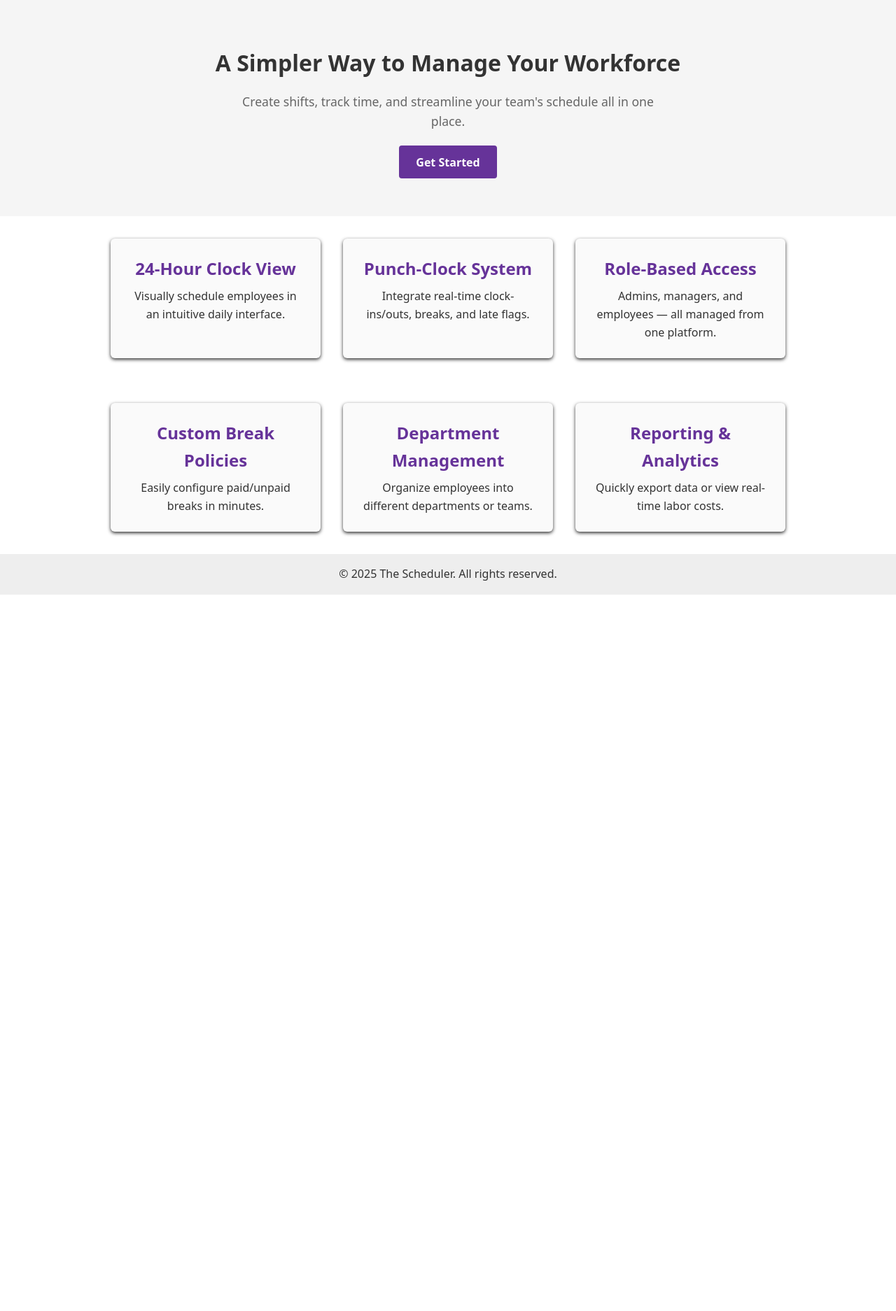
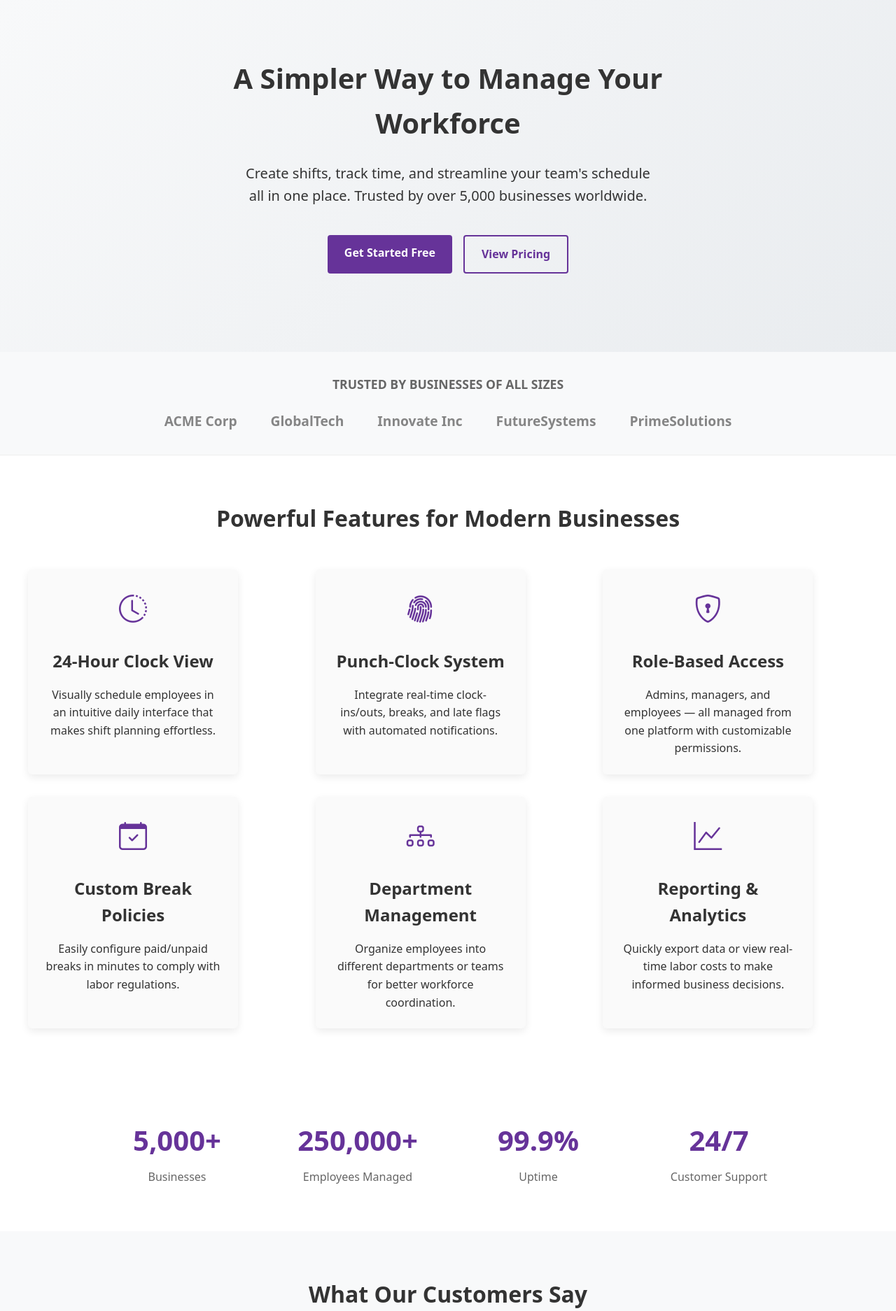
Before and after one commit to hansdevs/EmployeeScheduler, a Flask app: page / in a window 1280 px wide. Shown: the part 66-1940 px from the top of the page at 70% size. Before the commit the page ends 916 px from the top, so only its background shows below. Run offline with Flask 3, Linux system fonts and the light colour scheme.

Commit message:
main menu page now overhauled

```diff
--- a/scheduler_app/static/pages/index.html
+++ b/scheduler_app/static/pages/index.html
@@ -2,16 +2,15 @@
 <html lang="en">
 <head>
   <meta charset="UTF-8" />
-  <title>The Scheduler - Landing Page</title>
-  <!-- Use an absolute path to your CSS (assuming it's in /static/styles/pages.css) -->
+  <title>The Scheduler - Workforce Management Solution</title>
   <link rel="stylesheet" href="/styles/pages.css" />
+  <link rel="stylesheet" href="https://cdn.jsdelivr.net/npm/bootstrap-icons@1.10.0/font/bootstrap-icons.css">
 </head>
 <body>
   <header class="header">
     <nav class="navbar">
       <div class="logo">The Scheduler</div>
       <div class="nav-actions">
-        <!-- Link to About Us page using /pages/about.html -->
         <a href="/pages/about.html" class="nav-link">About Us</a>
         <a href="/pages/plans.html" class="nav-link">Plans</a>
         <button id="themeToggle" class="dark-mode-toggle">Toggle Dark Mode</button>
@@ -19,47 +18,203 @@
     </nav>
   </header>
 
-  <main class="hero">
+  <main>
+    <section class="hero">
+      <div class="hero-content">
         <h1 class="hero-title">A Simpler Way to Manage Your Workforce</h1>
         <p class="hero-subtitle">
           Create shifts, track time, and streamline your team's schedule all in one place.
+          Trusted by over 5,000 businesses worldwide.
         </p>
-    <!-- Link to getstarted.html under /pages/ -->
-    <a href="/pages/getstarted.html" class="cta-button">Get Started</a>
-  </main>
-
-  <section class="features">
-    <div class="feature-card">
-      <h2>24-Hour Clock View</h2>
-      <p>Visually schedule employees in an intuitive daily interface.</p>
+        <div class="hero-buttons">
+          <a href="/pages/getstarted.html" class="cta-button">Get Started Free</a>
+          <a href="/pages/plans.html" class="secondary-cta">View Pricing</a>
         </div>
-    <div class="feature-card">
-      <h2>Punch-Clock System</h2>
-      <p>Integrate real-time clock-ins/outs, breaks, and late flags.</p>
-    </div>
-    <div class="feature-card">
-      <h2>Role-Based Access</h2>
-      <p>Admins, managers, and employees — all managed from one platform.</p>
       </div>
     </section>
 
-  <section class="features">
-    <div class="feature-card">
-      <h2>Custom Break Policies</h2>
-      <p>Easily configure paid/unpaid breaks in minutes.</p>
-    </div>
-    <div class="feature-card">
-      <h2>Department Management</h2>
-      <p>Organize employees into different departments or teams.</p>
-    </div>
-    <div class="feature-card">
-      <h2>Reporting & Analytics</h2>
-      <p>Quickly export data or view real-time labor costs.</p>
+    <section class="trusted-by">
+      <h3 class="trusted-title">TRUSTED BY BUSINESSES OF ALL SIZES</h3>
+      <div class="trusted-logos">
+        <div class="trusted-logo">ACME Corp</div>
+        <div class="trusted-logo">GlobalTech</div>
+        <div class="trusted-logo">Innovate Inc</div>
+        <div class="trusted-logo">FutureSystems</div>
+        <div class="trusted-logo">PrimeSolutions</div>
       </div>
     </section>
 
+    <section class="features-section">
+      <h2 class="section-title">Powerful Features for Modern Businesses</h2>
+      <div class="feature-grid">
+        <div class="feature-card">
+          <div class="feature-icon">
+            <i class="bi bi-clock-history"></i>
+          </div>
+          <h3 class="feature-title">24-Hour Clock View</h3>
+          <p class="feature-desc">Visually schedule employees in an intuitive daily interface that makes shift planning effortless.</p>
+        </div>
+
+        <div class="feature-card">
+          <div class="feature-icon">
+            <i class="bi bi-fingerprint"></i>
+          </div>
+          <h3 class="feature-title">Punch-Clock System</h3>
+          <p class="feature-desc">Integrate real-time clock-ins/outs, breaks, and late flags with automated notifications.</p>
+        </div>
+
+        <div class="feature-card">
+          <div class="feature-icon">
+            <i class="bi bi-shield-lock"></i>
+          </div>
+          <h3 class="feature-title">Role-Based Access</h3>
+          <p class="feature-desc">Admins, managers, and employees — all managed from one platform with customizable permissions.</p>
+        </div>
+
+        <div class="feature-card">
+          <div class="feature-icon">
+            <i class="bi bi-calendar-check"></i>
+          </div>
+          <h3 class="feature-title">Custom Break Policies</h3>
+          <p class="feature-desc">Easily configure paid/unpaid breaks in minutes to comply with labor regulations.</p>
+        </div>
+
+        <div class="feature-card">
+          <div class="feature-icon">
+            <i class="bi bi-diagram-3"></i>
+          </div>
+          <h3 class="feature-title">Department Management</h3>
+          <p class="feature-desc">Organize employees into different departments or teams for better workforce coordination.</p>
+        </div>
+
+        <div class="feature-card">
+          <div class="feature-icon">
+            <i class="bi bi-graph-up"></i>
+          </div>
+          <h3 class="feature-title">Reporting & Analytics</h3>
+          <p class="feature-desc">Quickly export data or view real-time labor costs to make informed business decisions.</p>
+        </div>
+      </div>
+    </section>
+
+    <section class="stats-section">
+      <div class="stats-grid">
+        <div class="stat-item">
+          <div class="stat-number">5,000+</div>
+          <div class="stat-label">Businesses</div>
+        </div>
+        <div class="stat-item">
+          <div class="stat-number">250,000+</div>
+          <div class="stat-label">Employees Managed</div>
+        </div>
+        <div class="stat-item">
+          <div class="stat-number">99.9%</div>
+          <div class="stat-label">Uptime</div>
+        </div>
+        <div class="stat-item">
+          <div class="stat-number">24/7</div>
+          <div class="stat-label">Customer Support</div>
+        </div>
+      </div>
+    </section>
+
+    <section class="testimonials">
+      <h2 class="section-title">What Our Customers Say</h2>
+      <div class="testimonial-grid">
+        <div class="testimonial-card">
+          <p class="testimonial-text">"The Scheduler has transformed how we manage our retail staff. We've reduced scheduling conflicts by 85% and saved countless hours each week."</p>
+          <div class="testimonial-author">
+            <div class="author-avatar">JD</div>
+            <div class="author-info">
+              <h4>Jane Doe</h4>
+              <p>Operations Manager, Retail Chain</p>
+            </div>
+          </div>
+        </div>
+
+        <div class="testimonial-card">
+          <p class="testimonial-text">"As a restaurant owner, I needed something flexible that could handle our complex scheduling needs. The Scheduler delivered beyond my expectations."</p>
+          <div class="testimonial-author">
+            <div class="author-avatar">JS</div>
+            <div class="author-info">
+              <h4>John Smith</h4>
+              <p>Owner, Fine Dining Restaurant</p>
+            </div>
+          </div>
+        </div>
+
+        <div class="testimonial-card">
+          <p class="testimonial-text">"The time clock integration and reporting features have helped us optimize our labor costs while ensuring compliance with break regulations."</p>
+          <div class="testimonial-author">
+            <div class="author-avatar">MC</div>
+            <div class="author-info">
+              <h4>Maria Chen</h4>
+              <p>HR Director, Healthcare Provider</p>
+            </div>
+          </div>
+        </div>
+      </div>
+    </section>
+
+    <section class="cta-section">
+      <h2 class="cta-title">Ready to Simplify Your Workforce Management?</h2>
+      <p class="cta-subtitle">Join thousands of businesses that trust The Scheduler to optimize their operations.</p>
+      <a href="/pages/getstarted.html" class="cta-button">Start Your Free Trial</a>
+    </section>
+  </main>
+
   <footer class="footer">
+    <div class="footer-grid">
+      <div class="footer-column">
+        <h3>Product</h3>
+        <ul>
+          <li><a href="#">Features</a></li>
+          <li><a href="/pages/plans.html">Pricing</a></li>
+          <li><a href="#">Integrations</a></li>
+          <li><a href="#">Enterprise</a></li>
+        </ul>
+      </div>
+
+      <div class="footer-column">
+        <h3>Resources</h3>
+        <ul>
+          <li><a href="#">Documentation</a></li>
+          <li><a href="#">Guides</a></li>
+          <li><a href="#">API Reference</a></li>
+          <li><a href="#">Community</a></li>
+        </ul>
+      </div>
+
+      <div class="footer-column">
+        <h3>Company</h3>
+        <ul>
+          <li><a href="/pages/about.html">About Us</a></li>
+          <li><a href="#">Careers</a></li>
+          <li><a href="#">Blog</a></li>
+          <li><a href="#">Contact</a></li>
+        </ul>
+      </div>
+
+      <div class="footer-column">
+        <h3>Legal</h3>
+        <ul>
+          <li><a href="#">Privacy Policy</a></li>
+          <li><a href="#">Terms of Service</a></li>
+          <li><a href="#">Security</a></li>
+          <li><a href="#">Compliance</a></li>
+        </ul>
+      </div>
+    </div>
+
+    <div class="footer-bottom">
       <p>&copy; 2025 The Scheduler. All rights reserved.</p>
+      <div class="social-links">
+        <a href="#" class="social-link"><i class="bi bi-twitter"></i></a>
+        <a href="#" class="social-link"><i class="bi bi-linkedin"></i></a>
+        <a href="#" class="social-link"><i class="bi bi-facebook"></i></a>
+        <a href="#" class="social-link"><i class="bi bi-instagram"></i></a>
+      </div>
+    </div>
   </footer>
 
   <script>
--- a/scheduler_app/static/styles/pages.css
+++ b/scheduler_app/static/styles/pages.css
@@ -17,9 +17,9 @@
 
 /* Dark Mode overrides */
 body.dark-mode {
-  --background-color: #1a1a1a;    /* Dark background */
-  --text-color: #fafafa;         /* White-ish text */
-  --accent-color: #14b8a6;       /* Teal accent for Dark Mode */
+  --background-color: #1a1a1a; /* Dark background */
+  --text-color: #fafafa; /* White-ish text */
+  --accent-color: #14b8a6; /* Teal accent for Dark Mode */
   --accent-text-color: #ffffff;
   --secondary-background: #1a1a1a;
   --feature-card-bg: #1a1a1a;
@@ -99,19 +99,40 @@ body {
   padding: 4rem 2rem;
   background-color: var(--secondary-background);
   transition: background-color 0.3s;
+  background: linear-gradient(135deg, #f8f9fa 0%, #e9ecef 100%);
+  padding: 5rem 2rem;
+  position: relative;
+  overflow: hidden;
+}
+
+.hero-content {
+  max-width: 800px;
+  margin: 0 auto;
+  position: relative;
+  z-index: 2;
 }
 
 .hero-title {
-  font-size: 2rem;
-  margin-bottom: 1rem;
+  font-size: 2.5rem;
+  margin-bottom: 1.5rem;
+  font-weight: 700;
+  color: #333;
 }
 
 .hero-subtitle {
+  font-size: 1.25rem;
+  margin-bottom: 2.5rem;
+  max-width: 600px;
+  margin-left: auto;
+  margin-right: auto;
+  line-height: 1.6;
+}
+
+.hero-buttons {
+  display: flex;
+  justify-content: center;
+  gap: 1rem;
   margin-bottom: 2rem;
-  max-width: 600px;
-  margin: 0 auto 2rem;
-  font-size: 1.1rem;
-  color: #666666;
 }
 
 .cta-button {
@@ -128,7 +149,75 @@ body {
   opacity: 0.8;
 }
 
+.secondary-cta {
+  background-color: transparent;
+  color: var(--accent-color);
+  border: 2px solid var(--accent-color);
+  padding: 0.8rem 1.5rem;
+  text-decoration: none;
+  font-weight: bold;
+  border-radius: 4px;
+  transition: all 0.3s;
+}
+
+.secondary-cta:hover {
+  background-color: rgba(102, 51, 153, 0.1);
+}
+
+/* Trusted By Section */
+.trusted-by {
+  text-align: center;
+  padding: 2rem;
+  background-color: #f8f9fa;
+  border-bottom: 1px solid #eee;
+}
+
+.trusted-title {
+  font-size: 1.1rem;
+  color: #666;
+  margin-bottom: 1.5rem;
+}
+
+.trusted-logos {
+  display: flex;
+  justify-content: center;
+  align-items: center;
+  gap: 3rem;
+  flex-wrap: wrap;
+}
+
+.trusted-logo {
+  opacity: 0.7;
+  transition: opacity 0.3s;
+  font-weight: bold;
+  color: #555;
+  font-size: 1.2rem;
+}
+
+.trusted-logo:hover {
+  opacity: 1;
+}
+
 /* Features Section */
+.features-section {
+  padding: 4rem 2rem;
+}
+
+.section-title {
+  text-align: center;
+  font-size: 2rem;
+  margin-bottom: 3rem;
+  color: #333;
+}
+
+.feature-grid {
+  display: grid;
+  grid-template-columns: repeat(auto-fit, minmax(300px, 1fr));
+  gap: 2rem;
+  max-width: 1200px;
+  margin: 0 auto;
+}
+
 .features {
   display: flex;
   flex-wrap: wrap;
@@ -145,9 +234,14 @@ body {
   max-width: 300px;
   padding: 1.5rem;
   border-radius: 6px;
-  box-shadow: 0 2px 5px #333;
+  box-shadow: 0 4px 12px rgba(0, 0, 0, 0.08);
   text-align: center;
-  transition: background-color 0.3s;
+  transition: transform 0.3s, box-shadow 0.3s, background-color 0.3s;
+}
+
+.feature-card:hover {
+  transform: translateY(-5px);
+  box-shadow: 0 8px 24px rgba(0, 0, 0, 0.12);
 }
 
 .feature-card h2 {
@@ -157,6 +251,131 @@ body {
 
 .feature-card p {
   color: var(--text-color);
+}
+
+.feature-icon {
+  font-size: 2.5rem;
+  margin-bottom: 1.5rem;
+  color: var(--accent-color);
+}
+
+.feature-title {
+  font-size: 1.5rem;
+  margin-bottom: 1rem;
+  color: #333;
+}
+
+.feature-desc {
+  color: #666;
+  line-height: 1.6;
+}
+
+/* Stats Section */
+.stats-section {
+  padding: 4rem 2rem;
+  background-color: white;
+}
+
+.stats-grid {
+  display: grid;
+  grid-template-columns: repeat(auto-fit, minmax(200px, 1fr));
+  gap: 2rem;
+  max-width: 1000px;
+  margin: 0 auto;
+}
+
+.stat-item {
+  text-align: center;
+}
+
+.stat-number {
+  font-size: 2.5rem;
+  font-weight: bold;
+  color: var(--accent-color);
+  margin-bottom: 0.5rem;
+}
+
+.stat-label {
+  color: #666;
+}
+
+/* Testimonials Section */
+.testimonials {
+  background-color: #f8f9fa;
+  padding: 4rem 2rem;
+  text-align: center;
+}
+
+.testimonial-grid {
+  display: grid;
+  grid-template-columns: repeat(auto-fit, minmax(300px, 1fr));
+  gap: 2rem;
+  max-width: 1200px;
+  margin: 0 auto;
+}
+
+.testimonial-card {
+  background-color: white;
+  border-radius: 8px;
+  padding: 2rem;
+  box-shadow: 0 4px 12px rgba(0, 0, 0, 0.05);
+  text-align: left;
+}
+
+.testimonial-text {
+  font-style: italic;
+  margin-bottom: 1.5rem;
+  color: #555;
+  line-height: 1.6;
+}
+
+.testimonial-author {
+  display: flex;
+  align-items: center;
+}
+
+.author-avatar {
+  width: 50px;
+  height: 50px;
+  border-radius: 50%;
+  background-color: #eee;
+  display: flex;
+  align-items: center;
+  justify-content: center;
+  margin-right: 1rem;
+  font-weight: bold;
+  color: #666;
+}
+
+.author-info h4 {
+  margin: 0 0 0.25rem 0;
+  color: #333;
+}
+
+.author-info p {
+  margin: 0;
+  color: #666;
+  font-size: 0.9rem;
+}
+
+/* CTA Section */
+.cta-section {
+  padding: 5rem 2rem;
+  text-align: center;
+  background: linear-gradient(135deg, #f8f9fa 0%, #e9ecef 100%);
+}
+
+.cta-title {
+  font-size: 2rem;
+  margin-bottom: 1.5rem;
+  color: #333;
+}
+
+.cta-subtitle {
+  max-width: 600px;
+  margin: 0 auto 2rem;
+  color: #666;
+  line-height: 1.6;
 }
 
 /* About Us Section */
@@ -203,16 +422,72 @@ body {
   max-width: 100%;
   height: auto;
   border-radius: 8px;
-  box-shadow: 0 2px 6px rgba(0,0,0,0.1);
+  box-shadow: 0 2px 6px rgba(0, 0, 0, 0.1);
 }
 
 /* Footer */
 .footer {
+  background-color: #333;
+  color: white;
+  padding: 3rem 2rem;
+}
+
+.footer-grid {
+  display: grid;
+  grid-template-columns: repeat(auto-fit, minmax(200px, 1fr));
+  gap: 2rem;
+  max-width: 1200px;
+  margin: 0 auto 2rem;
+}
+
+.footer-column h3 {
+  color: white;
+  margin-bottom: 1.5rem;
+  font-size: 1.2rem;
+}
+
+.footer-column ul {
+  list-style: none;
+  padding: 0;
+  margin: 0;
+}
+
+.footer-column ul li {
+  margin-bottom: 0.75rem;
+}
+
+.footer-column ul li a {
+  color: #ccc;
+  text-decoration: none;
+  transition: color 0.3s;
+}
+
+.footer-column ul li a:hover {
+  color: white;
+}
+
+.footer-bottom {
   text-align: center;
-  padding: 1rem;
-  background-color: var(--footer-bg);
-  color: var(--text-color);
-  transition: background-color 0.3s, color 0.3s;
+  padding-top: 2rem;
+  border-top: 1px solid #444;
+  color: #aaa;
+}
+
+.social-links {
+  display: flex;
+  justify-content: center;
+  gap: 1rem;
+  margin-top: 1rem;
+}
+
+.social-link {
+  color: #ccc;
+  font-size: 1.2rem;
+  transition: color 0.3s;
+}
+
+.social-link:hover {
+  color: white;
 }
 
 /* Example form styling */
@@ -319,7 +594,7 @@ body {
 /* Hover effect for .plan-card */
 .plan-card:hover {
   transform: translateY(-4px);
-  box-shadow: 0 6px 12px rgba(0,0,0,0.15);
+  box-shadow: 0 6px 12px rgba(0, 0, 0, 0.15);
   border: 1px solid var(--accent-color);
 }
 
@@ -395,3 +670,19 @@ body.dark-mode .table-hover tbody tr:hover {
   border-radius: 6px;
   padding: 1rem;
 }
+
+/* Responsive adjustments */
+@media (max-width: 768px) {
+  .hero-title {
+    font-size: 2rem;
+  }
+
+  .hero-buttons {
+    flex-direction: column;
+    align-items: center;
+  }
+
+  .trusted-logos {
+    gap: 1.5rem;
+  }
+}
```
Lines whose indentation alone changed are shown as unchanged.
